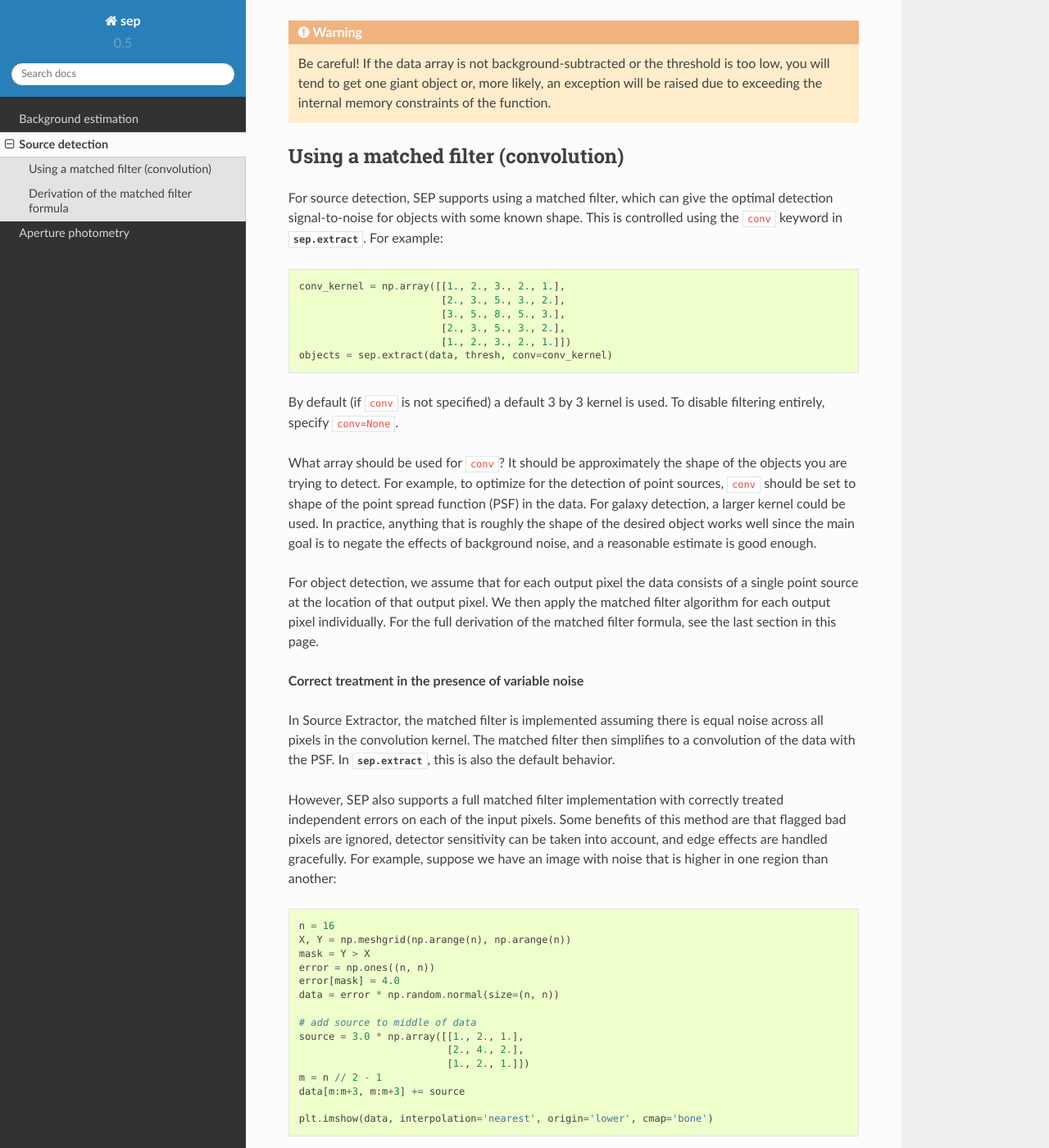
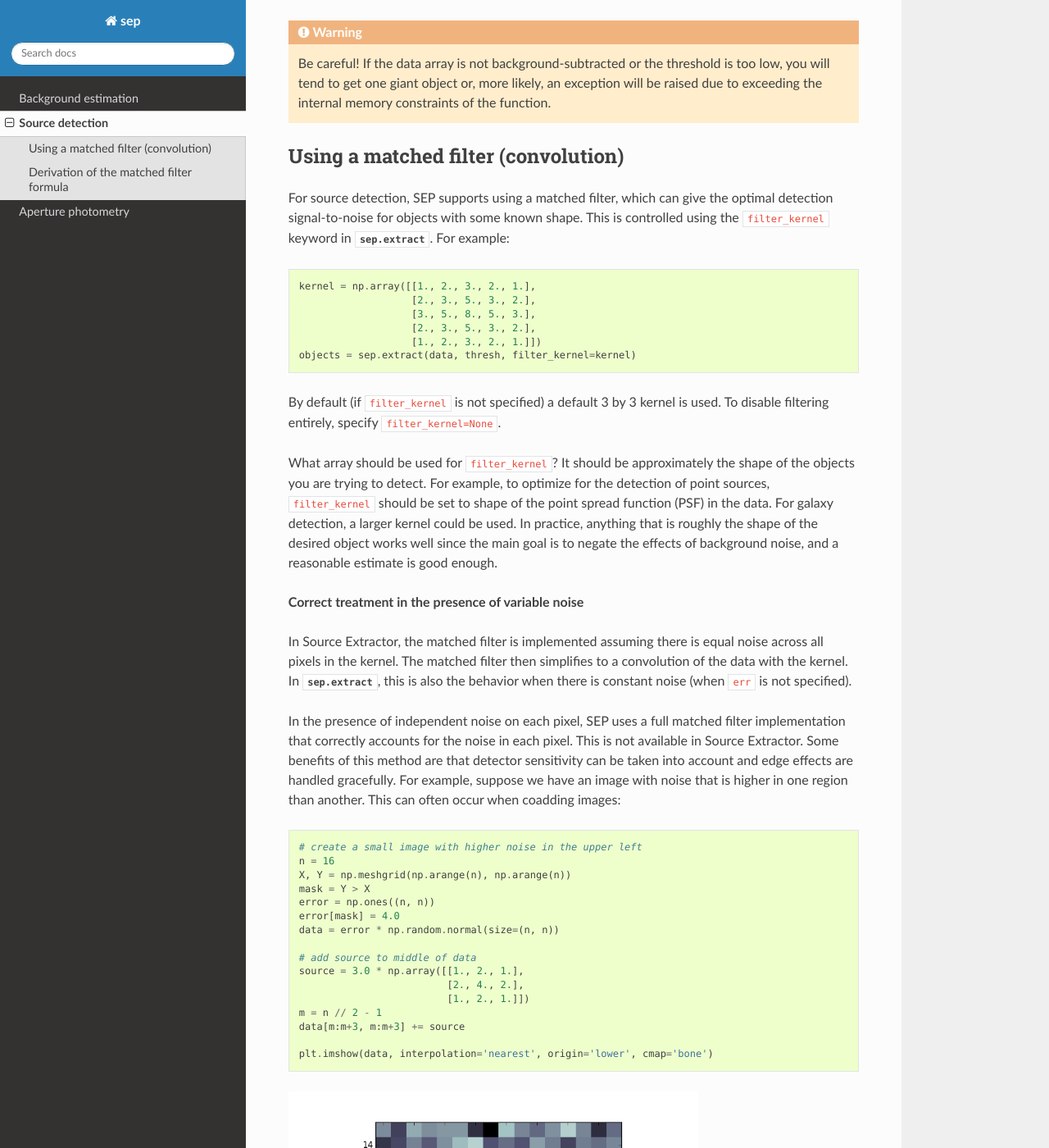
Before and after one commit to kbarbary/sep, a Sphinx documentation site: the page built from docs/detection.rst, in a window 1280 px wide and 1400 px high, scrolled down 398 px. Shown: the whole window at 82% size. Built offline with Sphinx 7.4.7 and the Read the Docs theme 2.0.0, drawn with Linux system fonts in a browser that asks for light colours; the version number could not be read and is left out; some of the changed text lies outside the part shown.

Commit message:
conv->filter_kernel in extract()

```diff
--- a/docs/conf.py
+++ b/docs/conf.py
@@ -15,6 +15,7 @@
 import sys
 import os
 import sphinx_rtd_theme
+import sep
 
 # generate api directory if it doesn't already exist
 if not os.path.exists('api'):
@@ -70,10 +71,11 @@ copyright = u'2014-2015, Kyle Barbary and contributors'
 # |version| and |release|, also used in various other places throughout the
 # built documents.
 #
-# The short X.Y version.
-version = '0.5'
+# THe short X.Y version.
+version = '.'.join(sep.__version__.split('.')[0:2])
+
 # The full version, including alpha/beta/rc tags.
-release = '0.5.dev'
+release = sep.__version__
 
 # The language for content autogenerated by Sphinx. Refer to documentation
 # for a list of supported languages.
--- a/docs/detection.rst
+++ b/docs/detection.rst
@@ -27,49 +27,46 @@ Using a matched filter (convolution)
 
 For source detection, SEP supports using a matched filter, which can
 give the optimal detection signal-to-noise for objects with some known
-shape. This is controlled using the ``conv`` keyword in
+shape. This is controlled using the ``filter_kernel`` keyword in
 `sep.extract`. For example::
 
-    conv_kernel = np.array([[1., 2., 3., 2., 1.],
-                            [2., 3., 5., 3., 2.],
-                            [3., 5., 8., 5., 3.],
-                            [2., 3., 5., 3., 2.],
-                            [1., 2., 3., 2., 1.]])
-    objects = sep.extract(data, thresh, conv=conv_kernel)
+    kernel = np.array([[1., 2., 3., 2., 1.],
+                       [2., 3., 5., 3., 2.],
+                       [3., 5., 8., 5., 3.],
+                       [2., 3., 5., 3., 2.],
+                       [1., 2., 3., 2., 1.]])
+    objects = sep.extract(data, thresh, filter_kernel=kernel)
 
-By default (if ``conv`` is not specified) a default 3 by 3 kernel is used. To
-disable filtering entirely, specify ``conv=None``.
+By default (if ``filter_kernel`` is not specified) a default 3 by 3 kernel
+is used. To disable filtering entirely, specify ``filter_kernel=None``.
 
-What array should be used for ``conv``? It should be approximately the
-shape of the objects you are trying to detect. For example, to
-optimize for the detection of point sources, ``conv`` should be set to
-shape of the point spread function (PSF) in the data. For galaxy
-detection, a larger kernel could be used. In practice, anything that
-is roughly the shape of the desired object works well since the main
-goal is to negate the effects of background noise, and a reasonable
-estimate is good enough.
-
-
-For object
-detection, we assume that for each output pixel the data consists of a single
-point source at the location of that output pixel. We then apply the matched
-filter algorithm for each output pixel individually. For the full derivation of the matched filter formula, see the last section in this page.
+What array should be used for ``filter_kernel``? It should be
+approximately the shape of the objects you are trying to detect. For
+example, to optimize for the detection of point sources,
+``filter_kernel`` should be set to shape of the point spread function
+(PSF) in the data. For galaxy detection, a larger kernel could be
+used. In practice, anything that is roughly the shape of the desired
+object works well since the main goal is to negate the effects of
+background noise, and a reasonable estimate is good enough.
 
 
 **Correct treatment in the presence of variable noise**
 
 In Source Extractor, the matched filter is implemented assuming there
-is equal noise across all pixels in the convolution kernel. The
-matched filter then simplifies to a convolution of the data with the
-PSF. In `sep.extract`, this is also the default behavior.
+is equal noise across all pixels in the kernel. The matched filter
+then simplifies to a convolution of the data with the kernel. In
+`sep.extract`, this is also the behavior when there is constant noise
+(when ``err`` is not specified).
 
-However, SEP also supports a full matched filter implementation with
-correctly treated independent errors on each of the input pixels. Some
-benefits of this method are that flagged bad pixels are ignored,
-detector sensitivity can be taken into account, and edge effects are
-handled gracefully. For example, suppose we have an image with noise
-that is higher in one region than another::
+In the presence of independent noise on each pixel, SEP uses a full
+matched filter implementation that correctly accounts for the noise in
+each pixel. This is not available in Source Extractor. Some benefits
+of this method are that detector sensitivity can be taken into account
+and edge effects are handled gracefully. For example, suppose we have
+an image with noise that is higher in one region than another. This
+can often occur when coadding images::
 
+    # create a small image with higher noise in the upper left
     n = 16
     X, Y = np.meshgrid(np.arange(n), np.arange(n))
     mask = Y > X
@@ -89,17 +86,18 @@ that is higher in one region than another::
 .. image:: matched_filter_example.png
    :width: 500px
 
-The default behavior of SEP matches that of Source Extractor, and it will
-not detect the object:
+Specifying ``filter_type='conv'`` will use simple convolution, matching the
+behavior of Source Extractor. The object is not detected:
 
-    >>> objects = sep.extract(data, 3.0, err=error)
+    >>> objects = sep.extract(data, 3.0, err=error, filter_type='conv')
     >>> len(objects)
     0
 
-Setting ``use_matched_filter=True`` correctly deweights the noisier pixels
-around the source and detects the object:
+Setting ``filter_type='matched'`` (the default)
+correctly deweights the noisier pixels around the source and detects
+the object:
 
-    >>> objects = sep.extract(data, 3.0, err=error, use_matched_filter=True)
+    >>> objects = sep.extract(data, 3.0, err=error, filter_type='matched')
     >>> len(objects)
     1
 
```
Also changed, not shown: setup.py (+6 -1 lines), test.py (+4 -4 lines), 3 other files.
